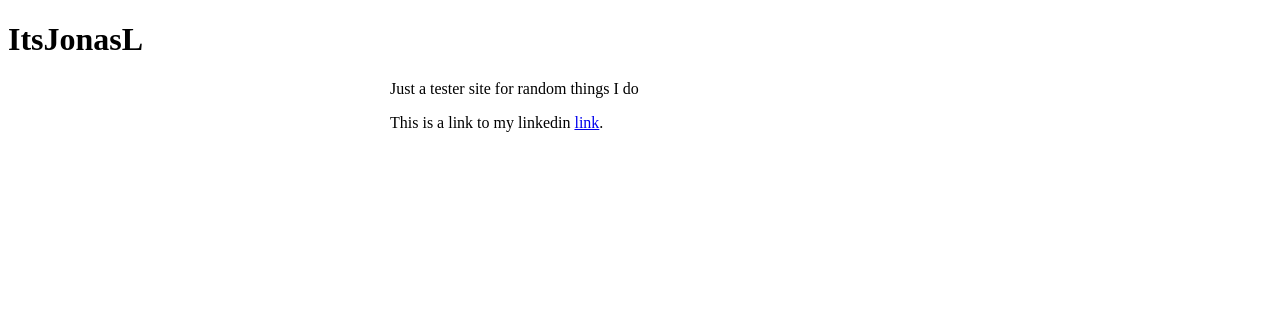
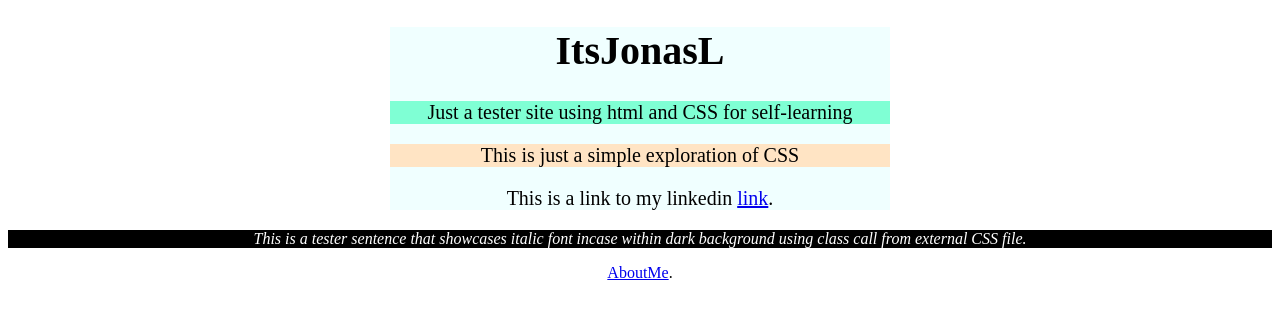
Before and after one commit to ItsJonasL/ItsJonasL.github.io, a plain HTML site: page index.html in a window 1280 px wide. Drawn offline with Linux system fonts and the light colour scheme.

Commit message:
Update 3
Added one more html file to link together to main one

```diff
--- a/Style.css
+++ b/Style.css
@@ -2,6 +2,25 @@
     /* this centers the body of words I want*/
     width: 500pX;
     margin: auto;
-    border-color: black;
+    border: this solid black;
+    text-align: center;
+    font-size: 20pX;
+    background-color: azure;
 
 }
+#uno {
+    background-color: bisque;
+}
+#two {
+    background-color: aquamarine;
+}
+.italicdark{
+    font-style: italic;
+    background-color: black;
+    color: white;
+    text-align: center;
+
+}
+.med{
+    text-align: center;
+}
--- a/index.html
+++ b/index.html
@@ -2,10 +2,12 @@
 <html>
 <body>
 
-<h1>ItsJonasL</h1>
+
 <link rel="stylesheet" type="text/css" href="Style.css">
 <div class = "colorhold">
-<p>Just a tester site for random things I do</p>
+    <h1>ItsJonasL</h1>
+<p id = two>Just a tester site using html and CSS for self-learning</p>
+<p id = uno>This is just a simple exploration of CSS</p>
 <p>
     This is a link to my linkedin
 <a href = "https://www.linkedin.com/in/jonas-ling-277263248/">link</a>.
@@ -13,4 +15,11 @@
 </div>
 
 </body>
+<p class = "italicdark">
+    This is a tester sentence that showcases italic font incase within dark background using class call from external CSS file.
+</p>
+<p class = "med">
+
+    <a href ="https://ItsJonasL.github.io/AboutMe.html">AboutMe</a>.
+    </p>
 </html>
```
Also changed, not shown: AboutMe.html (added, +6 -0 lines), 1 other file.
